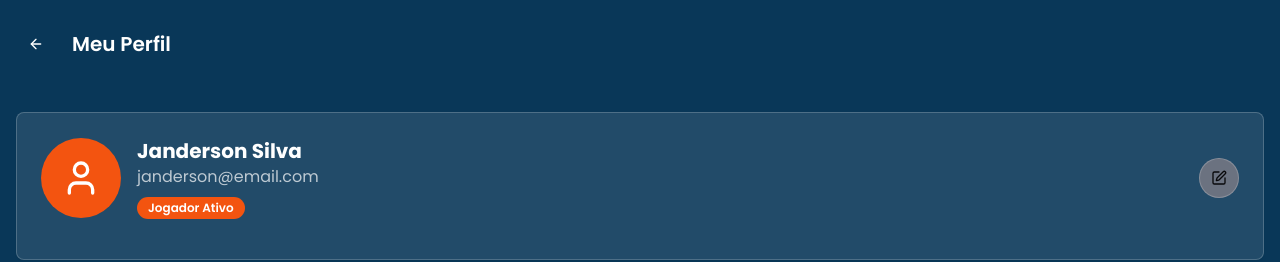
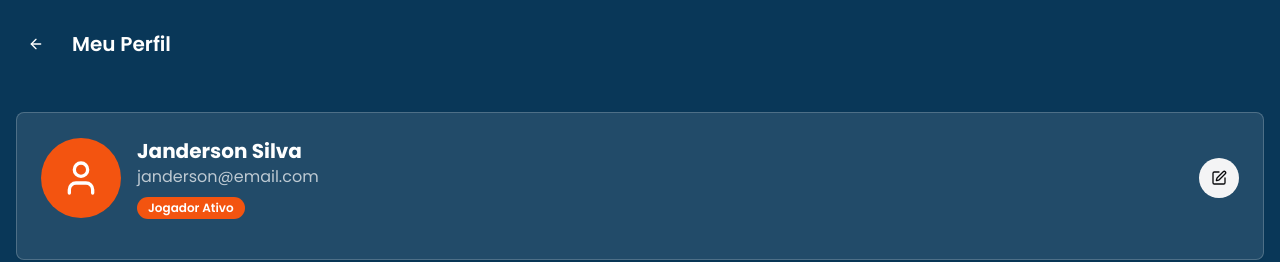
Before and after one commit to driblus4pp/driblus-soccer-social, a React (Vite) app: page /cliente/perfil in a window 1280 px wide. Shown: the top 262 px of the page. Built offline with nearby package versions, Linux system fonts and the light colour scheme.

Commit message:
Visual edit in Lovable
Edited UI in Lovable

```diff
--- a/src/pages/client/ClientProfile.tsx
+++ b/src/pages/client/ClientProfile.tsx
@@ -45,7 +45,7 @@ const ClientProfile = () => {
                   Jogador Ativo
                 </Badge>
               </div>
-              <Button variant="outline" size="icon" className="border-white/20 text-zinc-950 bg-gray-500 hover:bg-gray-400 rounded-full">
+              <Button variant="outline" size="icon" className="border-white/20 text-zinc-950 rounded-full bg-zinc-100">
                 <Edit className="w-4 h-4" />
               </Button>
             </div>
```
